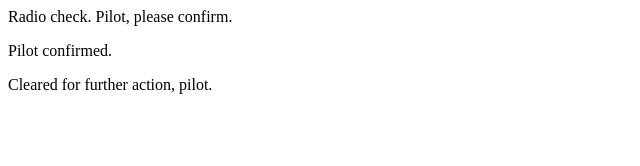
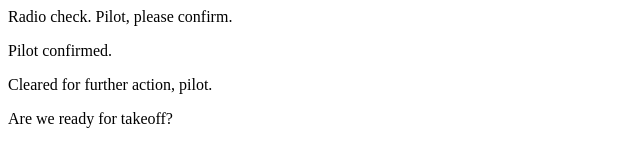
Before and after one commit to bhs8574/communication-log, a plain HTML site: page index.html in a window 1280 px wide. Shown: the whole page, without its empty margins (0-640 px from the left). Drawn offline with Linux system fonts and the light colour scheme.

Commit message:
Add fourth line to code

```diff
--- a/index.html
+++ b/index.html
@@ -3,5 +3,6 @@
    <p>Radio check. Pilot, please confirm.</p>
    <p>Pilot confirmed.</p>
    <p>Cleared for further action, pilot.</p>
+   <p>Are we ready for takeoff?</p>
 </body>
 </html>
```
